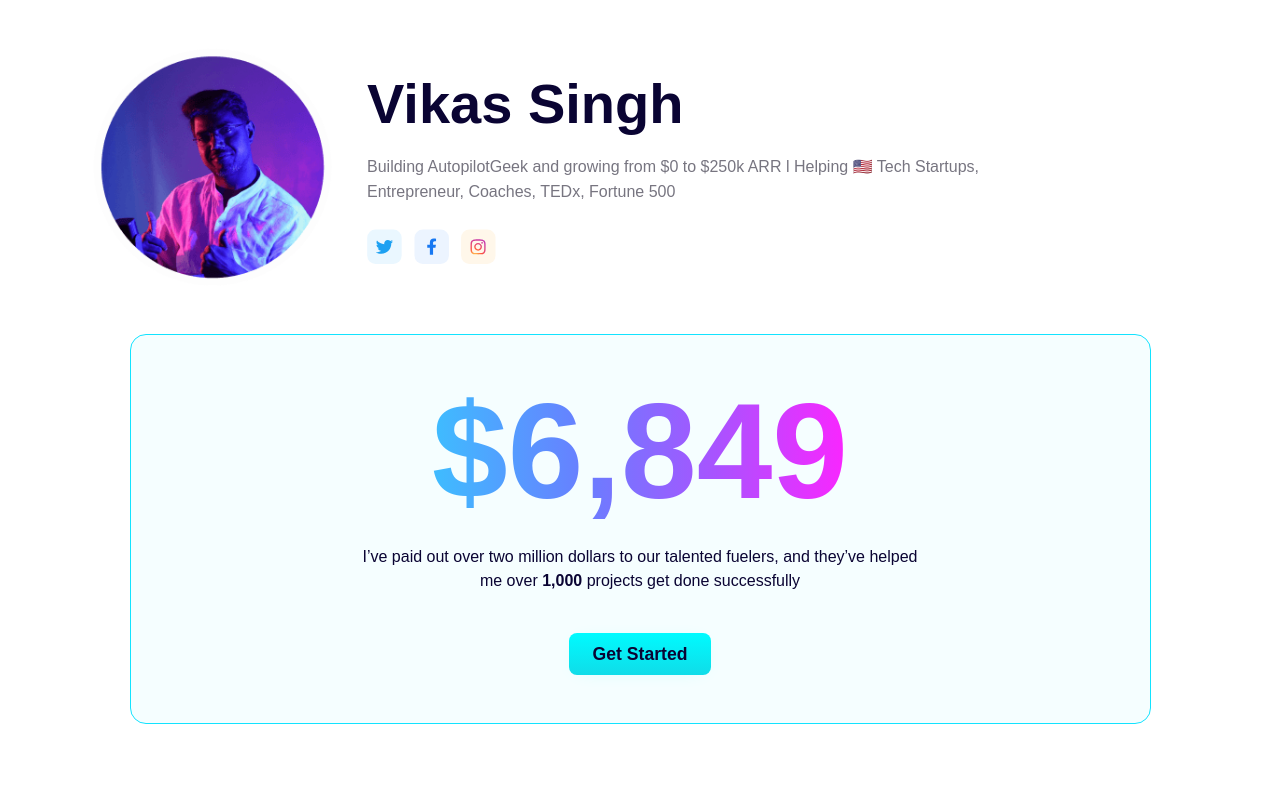
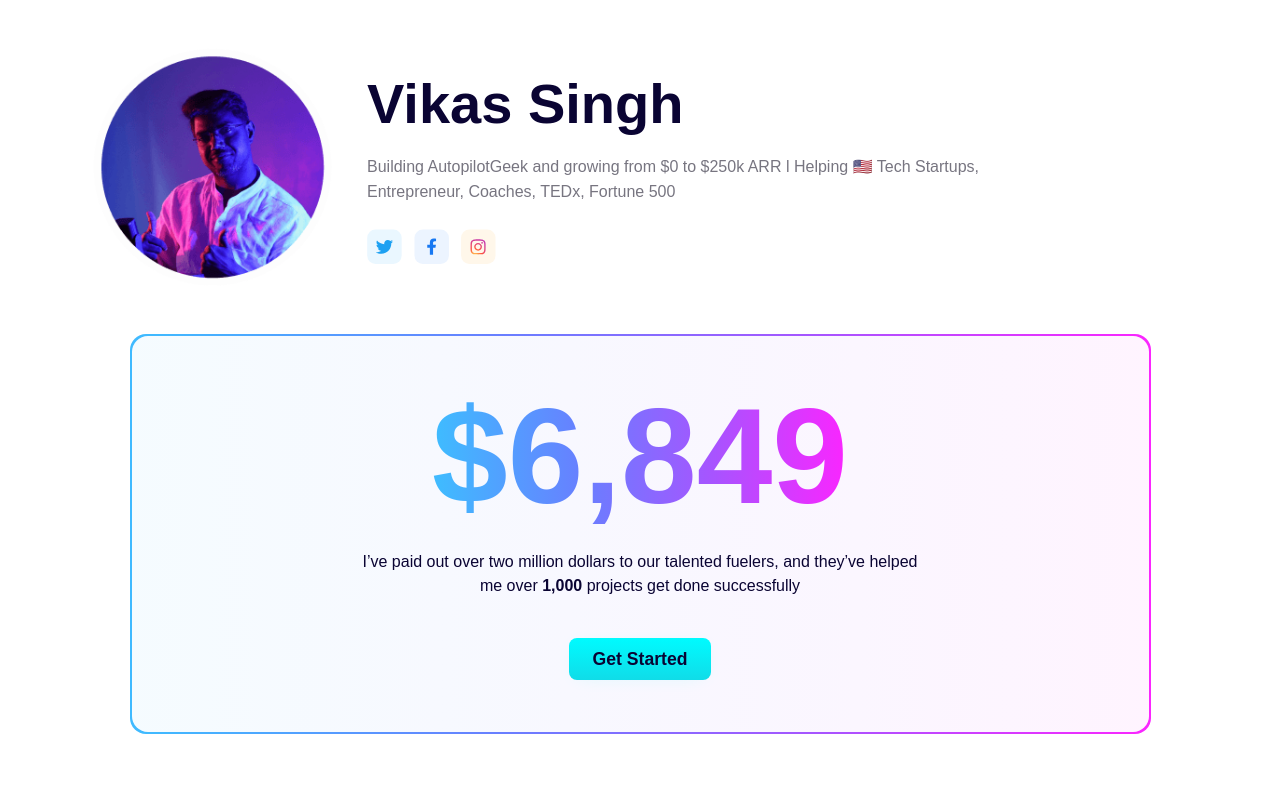
Before and after one commit to Fueler-io/fueler-partner, a React (Create React App) app: page / in a window 1280 px wide. Shown: the top 800 px of the page. Built offline with nearby package versions, Linux system fonts and the light colour scheme; a web font is replaced by a local one.

Commit message:
Gradient Background integrtaed

```diff
--- a/src/App.css
+++ b/src/App.css
@@ -59,9 +59,19 @@
 	line-height: 1.6;
 
 }
+.background-gradient {
+	padding: 2px;
+	border-radius: 16px;
+	background: linear-gradient(90deg, #40BAFF 1.75%, #687FFF 36.04%, #A953FF 68.27%, #FB25FF 100%);
+
+}
+.background-white{
+	background: #fff;
+	border-radius: 16px;
+}
 .money-card{
-	background: #F5FEFF;
-	border: 1px solid #12E3FF;
+	background: linear-gradient(90deg, rgba(64, 186, 255, 0.05) 1.75%, rgba(104, 127, 255, 0.05) 36.04%, rgba(169, 83, 255, 0.05) 68.27%, rgba(251, 37, 255, 0.05) 100%);
+	border: none;
 	border-radius: 16px;
 }
 .money-card-number{
--- a/src/App.js
+++ b/src/App.js
@@ -92,7 +92,9 @@ function App() {
 
 			<div className="row justify-content-center my-5 align-items-center">
 				<div className="col-md-11">
-					<div className="money-card card">
+					<div className='background-gradient'>
+						<div className='background-white'>
+							<div className="money-card card p-1">
 								<div className="card-body text-center py-5">
 									<div className='money-card-number'>
 										<span className='text-gradient'>$6,849</span>
@@ -106,6 +108,8 @@ function App() {
 									</div>
 									<div className='pt-3'>
 										<a href="https://fueler.io/register" className='btn btn-primary px-4 btn-lg text-primary'>Get Started</a>
+									</div>
+								</div>
 							</div>
 						</div>
 					</div>
```
Lines whose indentation alone changed are shown as unchanged.
